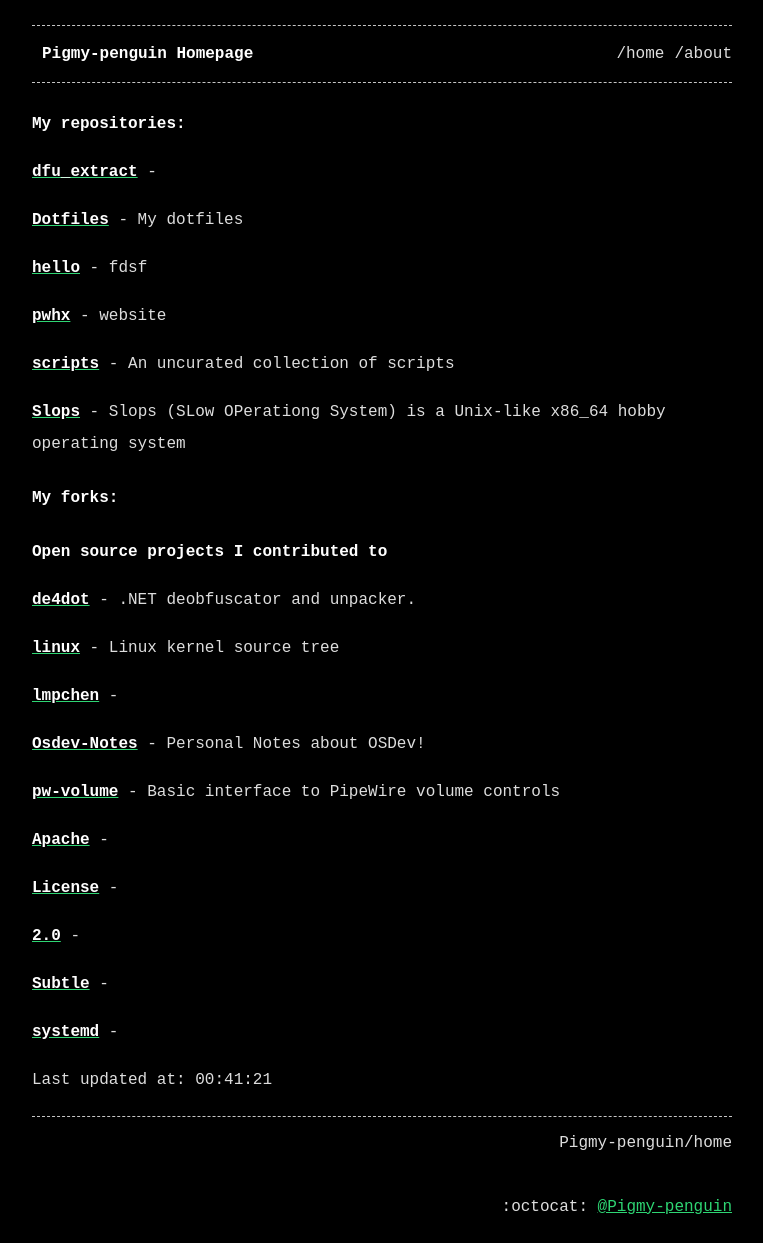
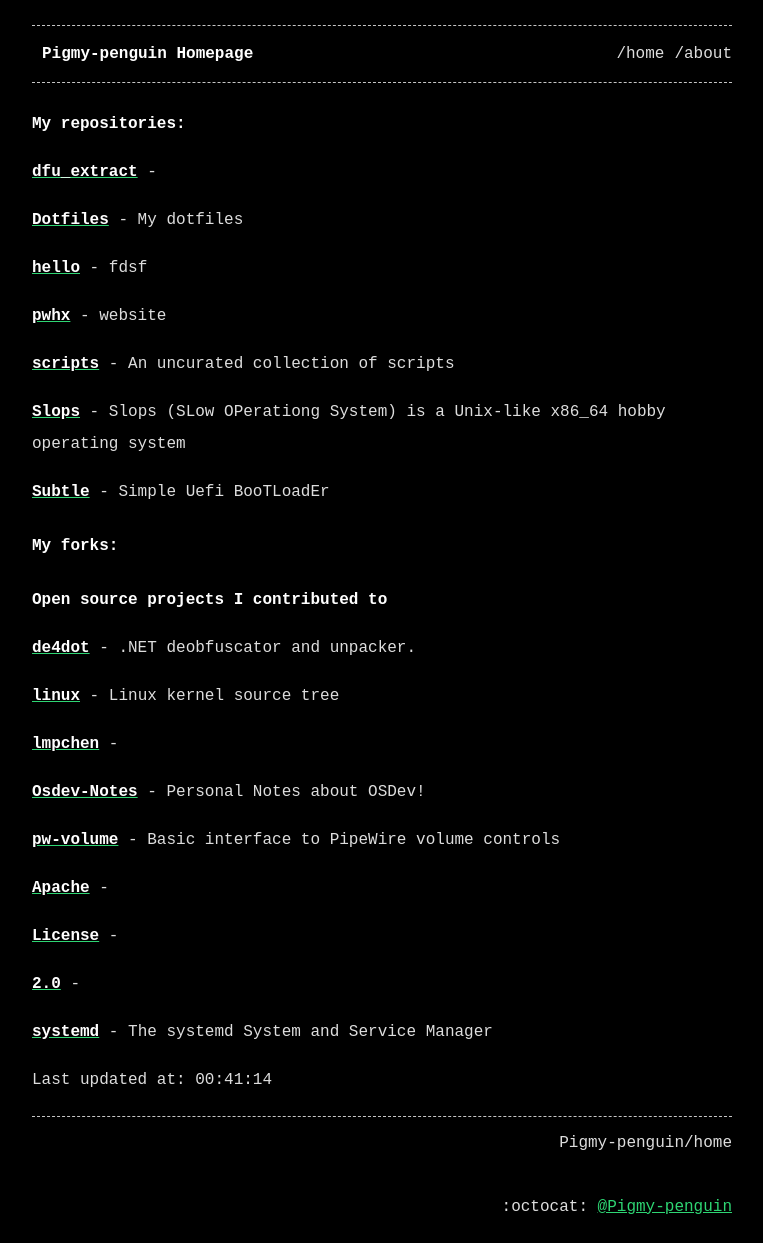
Before and after one commit to Pigmy-penguin/Pigmy-penguin.github.io, a Jekyll site: the page built from index.md, in a window 1280 px wide. Shown: the whole page, without its empty margins (258-1021 px from the left). Built offline with Jekyll 4.4.1, drawn with Linux system fonts in a browser that asks for light colours.

Commit message:
Auto updating the website

```diff
--- a/index.md
+++ b/index.md
@@ -19,6 +19,8 @@ title: Pigmy-penguin Homepage
 
 [**Slops**](https://github.com/Pigmy-penguin/Slops) - Slops (SLow OPerationg System) is a Unix-like x86_64 hobby operating system
 
+[**Subtle**](https://github.com/Pigmy-penguin/Subtle) - Simple Uefi BooTLoadEr
+
 ## My forks:
 ### Open source projects I contributed to
 
@@ -38,9 +40,7 @@ title: Pigmy-penguin Homepage
 
 [**2.0**](https://github.com/Pigmy-penguin/2.0) -
 
-[**Subtle**](https://github.com/Pigmy-penguin/Subtle) -
-
-[**systemd**](https://github.com/Pigmy-penguin/systemd) -
+[**systemd**](https://github.com/Pigmy-penguin/systemd) - The systemd System and Service Manager
 
 
-Last updated at: 00:41:21
+Last updated at: 00:41:14
```
Also changed, not shown: 2 other files.
